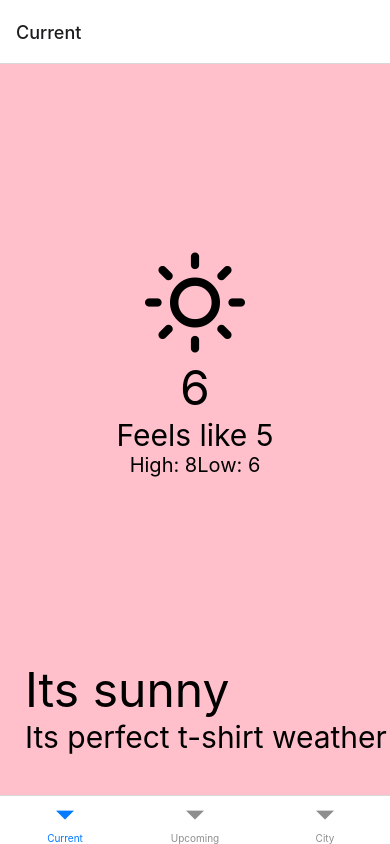
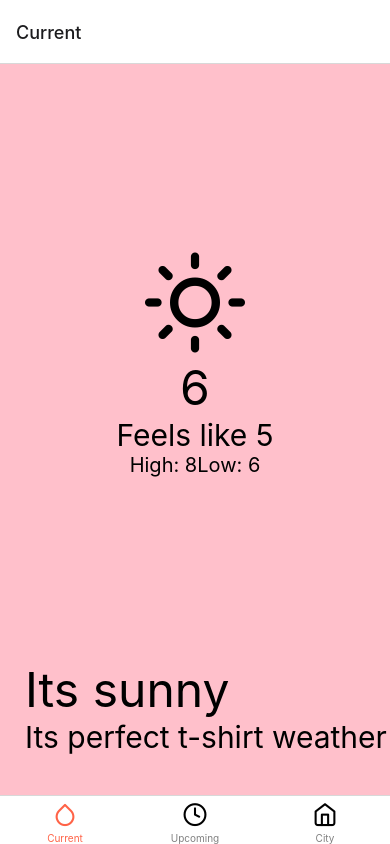
Before and after one commit to BengalPirate/React_Native_Weather_App, a React Native app: screen / in a window 390 px wide. Built offline with nearby package versions, Linux system fonts and the light colour scheme.

Commit message:
tab icons

```diff
--- a/App.js
+++ b/App.js
@@ -4,16 +4,58 @@
 import City from './src/screens/City'
 import { NavigationContainer } from '@react-navigation/native'
 import { createBottomTabNavigator } from '@react-navigation/bottom-tabs'
+import { Feather } from '@expo/vector-icons'
 
 const Tab = createBottomTabNavigator ()
 
 const App = () => {
   return (
     <NavigationContainer>
-      <Tab.Navigator>
-        <Tab.Screen name ={'Current'} component ={CurrentWeather}/>
-        <Tab.Screen name ={'Upcoming'} component ={UpcomingWeather}/>
-        <Tab.Screen name ={'City'} component ={City}/>
+      <Tab.Navigator
+        screenOptions = {{
+          tabBarActiveTintColor: 'tomato',
+          tabBarInactiveTintColor: 'grey'
+        }}
+      >
+        <Tab.Screen
+          name ={'Current'}
+          component ={CurrentWeather}
+          options = {{
+            tabBarIcon: ({ focused }) => (
+              <Feather
+                name = {'droplet'}
+                size = {25}
+                color = {focused ? 'tomato' : 'black'}
+              />
+            )
+          }}
+        />
+        <Tab.Screen
+          name ={'Upcoming'}
+          component ={UpcomingWeather}
+          options = {{
+            tabBarIcon: ({ focused }) => (
+              <Feather
+                name = {'clock'}
+                size = {25}
+                color = {focused ? 'tomato' : 'black'}
+              />
+            )
+          }}
+        />
+        <Tab.Screen
+          name ={'City'}
+          component ={City}
+          options = {{
+            tabBarIcon: ({ focused }) => (
+              <Feather
+                name = {'home'}
+                size = {25}
+                color = {focused ? 'tomato' : 'black'}
+              />
+            )
+          }}
+        />
       </Tab.Navigator>
     </NavigationContainer>
   )
```
